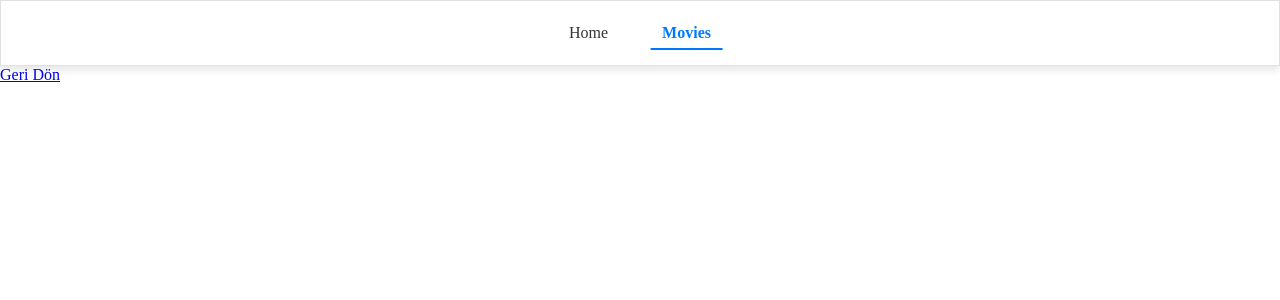
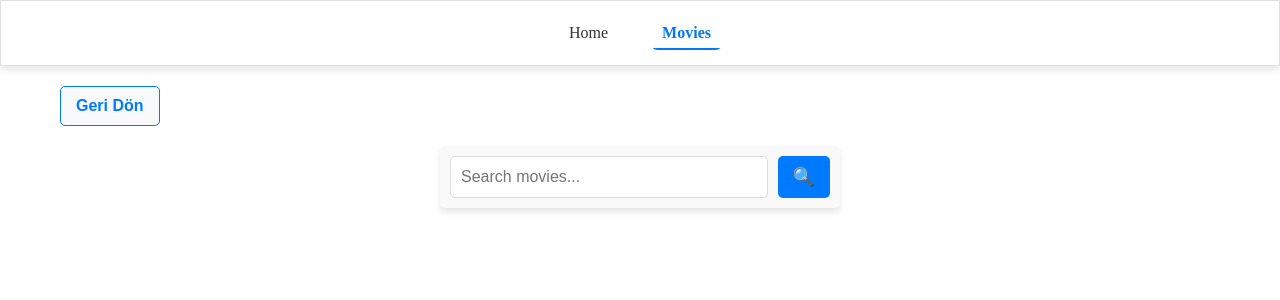
Before and after one commit to ArdicMehmet/goit-react-hw-05, a React (Vite) app: page /movies in a window 1280 px wide. Shown: the top 300 px of the page. Built offline with nearby package versions, Linux system fonts and the light colour scheme.

Commit message:
bug fix about backLink

```diff
--- a/src/api/movieService.js
+++ b/src/api/movieService.js
@@ -44,3 +44,14 @@ export const getReviewsById = async (movie_id) => {
       return [];
     }
 };
+
+export const getSearchByText = async (text) => {
+  const creditsURL = `/search/movie?query=${text}&include_adult=false&language=en-US&page=1`
+    try {
+      const response = await axiosInstance.get(creditsURL);
+      return response.data ? response.data : [];
+    } catch (error) {
+      console.error("Error fetching trending movies:", error);
+      return [];
+    }
+};
--- a/src/components/MovieList/index.jsx
+++ b/src/components/MovieList/index.jsx
@@ -1,14 +1,22 @@
-import React from "react";
+import React, { useEffect, useState } from "react";
 import "./movieList.module.css";
 import { NavLink, useLocation } from "react-router-dom";
 
 const MovieList = ({ movies }) => {
   const location = useLocation();
+  useEffect(() => {
+    console.log(location);
+  }, [location]);
   return (
     <ul>
       {movies.map((movie, index) => (
         <li className="movieItem" key={index}>
-          <NavLink to={`/movies/${movie.id}`} state={location.pathname}>
+          <NavLink
+            to={`/movies/${movie.id}`}
+            state={`${location.pathname}${
+              location.search ? location.search : ""
+            }`}
+          >
             {movie.title}
           </NavLink>
         </li>
--- a/src/components/Navigation/index.jsx
+++ b/src/components/Navigation/index.jsx
@@ -1,4 +1,4 @@
-import React from "react";
+import React, { useEffect, useState } from "react";
 import { NavLink, useLocation } from "react-router-dom";
 import clsx from "clsx";
 import style from "./navigation.module.css";
@@ -8,18 +8,18 @@ const buildLinkClass = ({ isActive }) => {
   return clsx(style.link, isActive && style.active);
 };
 const Navigation = () => {
+  const [backLink, setBackLink] = useState(null);
   const location = useLocation();
+  useEffect(() => {
+    location.pathname ? setBackLink(location.pathname) : setBackLink("/");
+  }, [location]);
   return (
     <header>
       <nav>
         <NavLink to="/" state={location.pathname} className={buildLinkClass}>
           Home
         </NavLink>
-        <NavLink
-          to="/movies"
-          state={location.pathname}
-          className={buildLinkClass}
-        >
+        <NavLink to="/movies" state={backLink} className={buildLinkClass}>
           Movies
         </NavLink>
       </nav>
--- a/src/pages/MovieDetailsPage/index.jsx
+++ b/src/pages/MovieDetailsPage/index.jsx
@@ -11,6 +11,7 @@ const MovieDetailsPage = () => {
   const { movieId } = useParams();
   useEffect(() => {
     setBackLink(location.state ? location.state : "/");
+    console.log("Details Location: ", location);
   }, []);
   useEffect(() => {
     (async () => {
--- a/src/pages/MoviesPage/index.jsx
+++ b/src/pages/MoviesPage/index.jsx
@@ -1,16 +1,60 @@
-import React, { useEffect, useState } from "react";
-import { NavLink, useLocation } from "react-router-dom";
+import React, { useEffect, useMemo, useState } from "react";
+import { NavLink, useLocation, useNavigate } from "react-router-dom";
+import styles from "./moviesPage.module.css";
+import { getSearchByText } from "../../api/movieService";
+import MovieList from "../../components/MovieList";
 
 const MoviesPage = () => {
+  const [movies, setMovies] = useState([]);
+  const showMovies = useMemo(
+    () => (movies.length > 0 ? true : false),
+    [movies]
+  );
   const [backLink, setBackLink] = useState(null);
+  const [searchText, setSearchText] = useState("");
   const location = useLocation();
+  const navigate = useNavigate();
+
   useEffect(() => {
     setBackLink(location.state ? location.state : "/");
-  }, []);
+    const params = new URLSearchParams(location.search);
+    const query = params.get("query");
+    if (query) {
+      setSearchText(query);
+      fetchMovies(query);
+    }
+  }, [location.search]);
+
+  const fetchMovies = async (query) => {
+    const response = await getSearchByText(query);
+    response ? setMovies(response.results) : setMovies([]);
+  };
+
+  const handleClick = () => {
+    if (searchText) {
+      navigate(`?query=${encodeURIComponent(searchText)}`);
+    }
+  };
+
   return (
-    <>
-      <NavLink to={backLink}> Geri Dön </NavLink>
-    </>
+    <div className={styles.container}>
+      <NavLink to={backLink} className={styles.backButton}>
+        Geri Dön
+      </NavLink>
+      <div className={styles.searchContainer}>
+        <input
+          type="text"
+          placeholder="Search movies..."
+          className={styles.searchInput}
+          value={searchText}
+          onChange={(e) => setSearchText(e.currentTarget.value)}
+        />
+        <button onClick={handleClick} className={styles.searchButton}>
+          🔍
+        </button>
+      </div>
+      {showMovies && <MovieList movies={movies} />}
+    </div>
   );
 };
 
--- /dev/null
+++ b/src/pages/MoviesPage/moviesPage.module.css
@@ -0,0 +1,64 @@
+.container{
+    max-width: 1200px;
+    margin: 0 auto;
+    padding: 20px;
+    font-family: "Arial", sans-serif;
+    color: #333;
+}
+
+  .backButton {
+    display: inline-block;
+    margin-bottom: 20px;
+    padding: 10px 15px;
+    color: #007bff;
+    text-decoration: none;
+    background-color: #f8f9fa;
+    border: 1px solid #007bff;
+    border-radius: 5px;
+    transition: background-color 0.3s, color 0.3s;
+  }
+
+  .backButton:hover {
+    background-color: #007bff;
+    color: #fff;
+  }
+
+  .searchContainer {
+    display: flex;
+    gap: 10px;
+    max-width: 400px;
+    margin: 0 auto;
+    padding: 10px;
+    background-color: #f9f9f9;
+    border-radius: 5px;
+    box-shadow: 0 4px 6px rgba(0, 0, 0, 0.1);
+  }
+
+  .searchInput {
+    flex: 1;
+    padding: 10px;
+    font-size: 16px;
+    border: 1px solid #ddd;
+    border-radius: 5px;
+    outline: none;
+    transition: border-color 0.3s;
+  }
+
+  .searchInput:focus {
+    border-color: #007bff;
+  }
+
+  .searchButton {
+    background-color: #007bff;
+    color: white;
+    font-size: 18px;
+    border: none;
+    padding: 10px 15px;
+    border-radius: 5px;
+    cursor: pointer;
+    transition: background-color 0.3s;
+  }
+
+  .searchButton:hover {
+    background-color: #0056b3;
+  }
```
